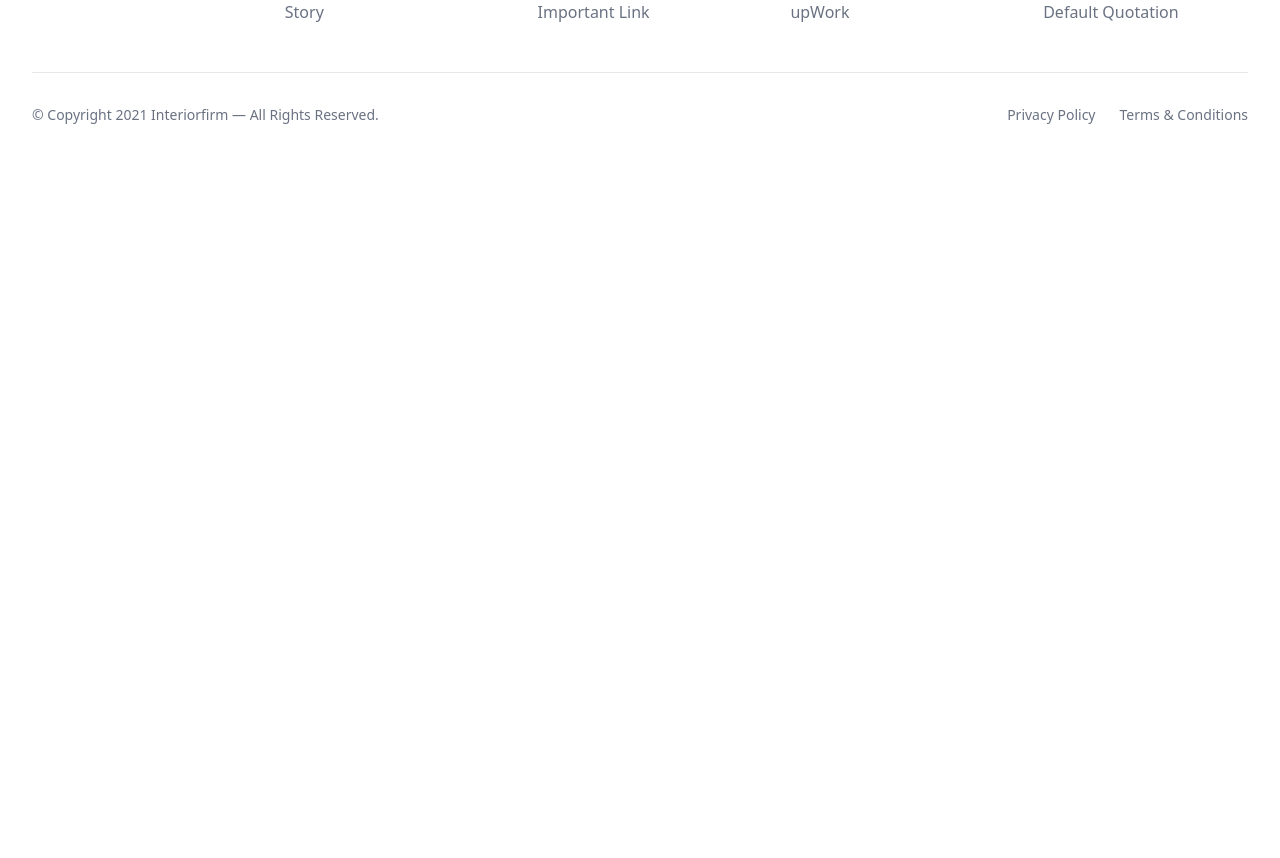
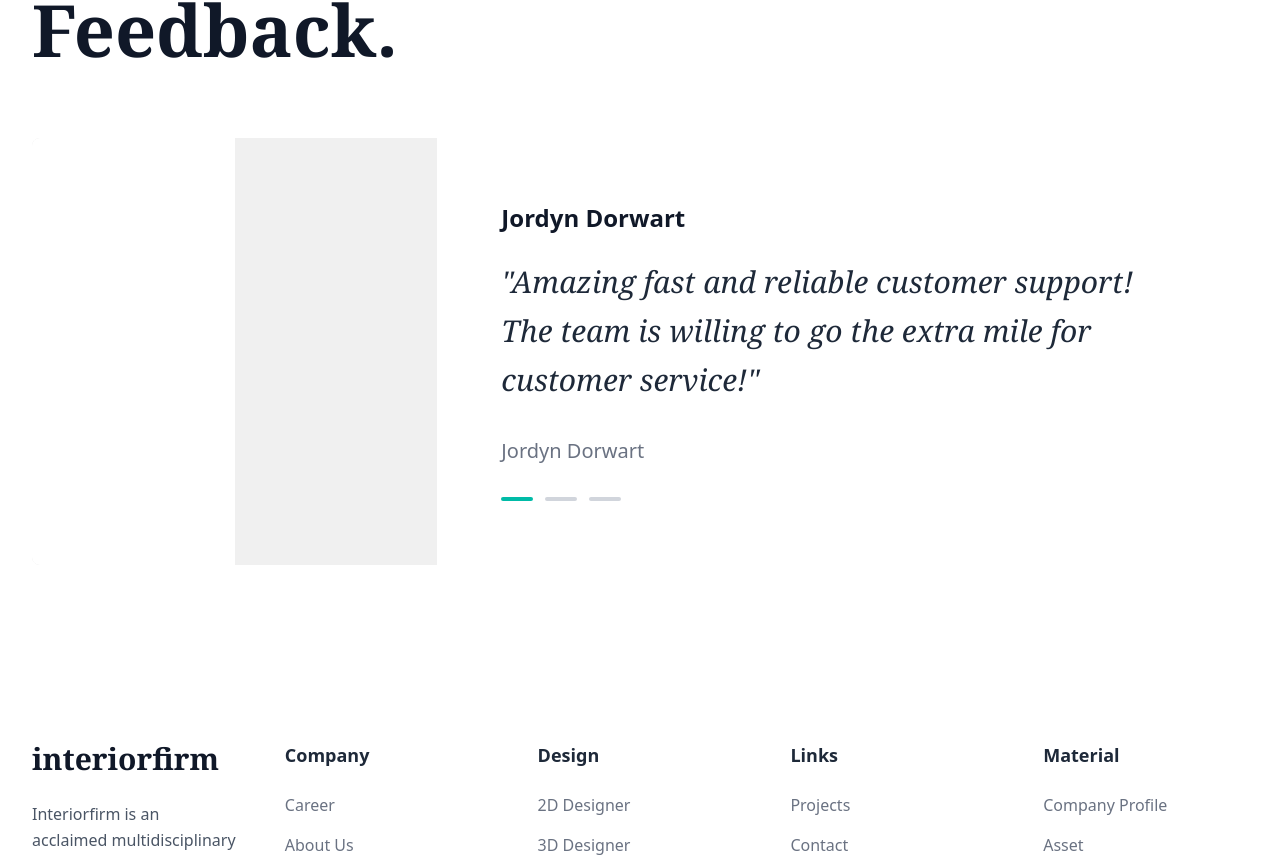
Before and after one commit to aayasIbrahim/Interior-Landing-Page, a Next.js app: page / in a window 1280 px wide. Shown: the part 4248-5106 px from the top of the page. Before the commit the page ends 4405 px from the top, so only its background shows below. Built offline with nearby package versions, Linux system fonts and the light colour scheme.

Commit message:
testimonial section complete

```diff
--- a/src/app/page.tsx
+++ b/src/app/page.tsx
@@ -3,6 +3,7 @@ import Hero from "@/components/Hero"
 import DreamSpaceSection from "@/components/DreamSpaceSection";
 import AmazingProjectsSection from "@/components/AmazingProjectsSection";
 import Footer from "@/components/Footer";
+import TestimonialsSection from "@/components/TestimonialsSection";
 
 
 export default function Home() {
@@ -12,6 +13,7 @@ export default function Home() {
     <Hero/>
     <DreamSpaceSection/>
     <AmazingProjectsSection/>
+    <TestimonialsSection/>
     <Footer/>
     </>
   );
--- a/src/components/Navbar.tsx
+++ b/src/components/Navbar.tsx
@@ -17,7 +17,7 @@ const Navbar = () => {
 
   return (
     <nav className="w-full fixed top-0 left-0 z-50 bg-white shadow-md">
-      <div className="max-w-7xl mx-auto px-12 py-4 flex justify-between items-center">
+      <div className="container mx-auto px-12 py-4 flex justify-between items-center">
         {/* Left - Logo */}
         <Image src="/logo.png" alt="logo" height={17.81} width={125} />
 
--- /dev/null
+++ b/src/components/TestimonialsSection.tsx
@@ -0,0 +1,87 @@
+"use client"
+import React, { useState } from "react";
+
+const testimonials = [
+  {
+    name: "Jordyn Dorwart",
+    feedback:
+      "Amazing fast and reliable customer support! The team is willing to go the extra mile for customer service!",
+  },
+  {
+    name: "Alex Johnson",
+    feedback:
+      "The experience has been seamless. Beautiful design, easy to use, and excellent customer support.",
+  },
+  {
+    name: "Sophia Martinez",
+    feedback:
+      "Truly impressed! They delivered more than I expected. Highly recommend their services.",
+  },
+];
+
+const TestimonialsSection = () => {
+  const [activeIndex, setActiveIndex] = useState(0);
+
+  return (
+    <section className="relative py-24 bg-white overflow-hidden">
+      <div className="max-w-7xl mx-auto px-4 sm:px-6 lg:px-8">
+        {/* Header */}
+        <div className="flex justify-between items-start mb-16">
+          <h2 className="text-6xl md:text-7xl font-serif font-extrabold text-gray-900 leading-tight max-w-lg">
+            Our Customers <br />
+            Feedback.
+          </h2>
+          <span className="text-[12rem] font-serif font-bold text-gray-100 leading-none -mt-10 hidden md:block select-none">
+            ’’
+          </span>
+        </div>
+
+        {/* Testimonial Card */}
+        <div className="relative flex flex-col md:flex-row items-stretch bg-white rounded-lg overflow-hidden shadow-xl md:shadow-none">
+          {/* Left Image/Profile Placeholder */}
+          <div className="relative w-full md:w-1/3 min-h-[300px] bg-[#f0f0f0] flex items-center justify-center">
+            <div className="absolute inset-0 bg-[#f0f0f0]">
+              <div className="absolute -bottom-1/2 -left-1/2 w-full h-[150%] bg-white rounded-tl-[50%]"></div>
+            </div>
+            {/* Put image later */}
+          </div>
+
+          {/* Right Content */}
+          <div className="w-full md:w-2/3 p-10 md:p-16 flex flex-col justify-center bg-white">
+            <h3 className="text-2xl font-bold text-gray-900 mb-6">
+              {testimonials[activeIndex].name}
+            </h3>
+
+            <blockquote className="text-3xl font-serif italic text-gray-800 leading-relaxed mb-8">
+              "{testimonials[activeIndex].feedback}"
+            </blockquote>
+
+            <p className="text-xl font-medium text-gray-500 mb-8">
+              {testimonials[activeIndex].name}
+            </p>
+
+            {/* Navigation Dots (Best Practice Version) */}
+            <div className="flex space-x-3 justify-end md:justify-start">
+              {testimonials.map((_, index) => (
+                <button
+                  key={index}
+                  type="button"
+                  aria-label={`Go to testimonial ${index + 1}`}
+                  aria-current={index === activeIndex ? "true" : "false"}
+                  onClick={() => setActiveIndex(index)}
+                  className={`w-8 h-1 rounded-full transition-all duration-300 focus:outline-none ${
+                    index === activeIndex
+                      ? "bg-teal-500"
+                      : "bg-gray-300 hover:bg-gray-400"
+                  }`}
+                />
+              ))}
+            </div>
+          </div>
+        </div>
+      </div>
+    </section>
+  );
+};
+
+export default TestimonialsSection;
```
